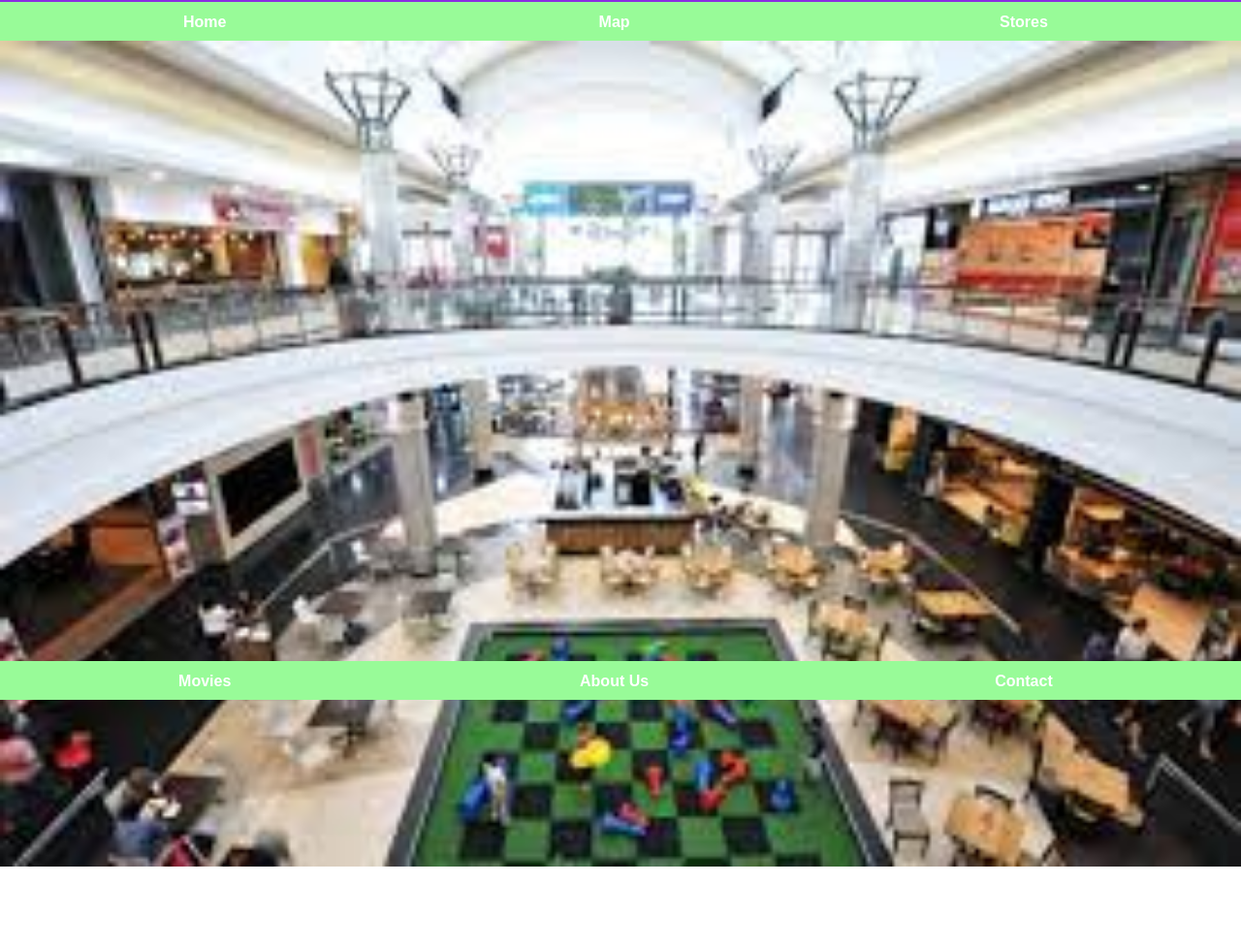
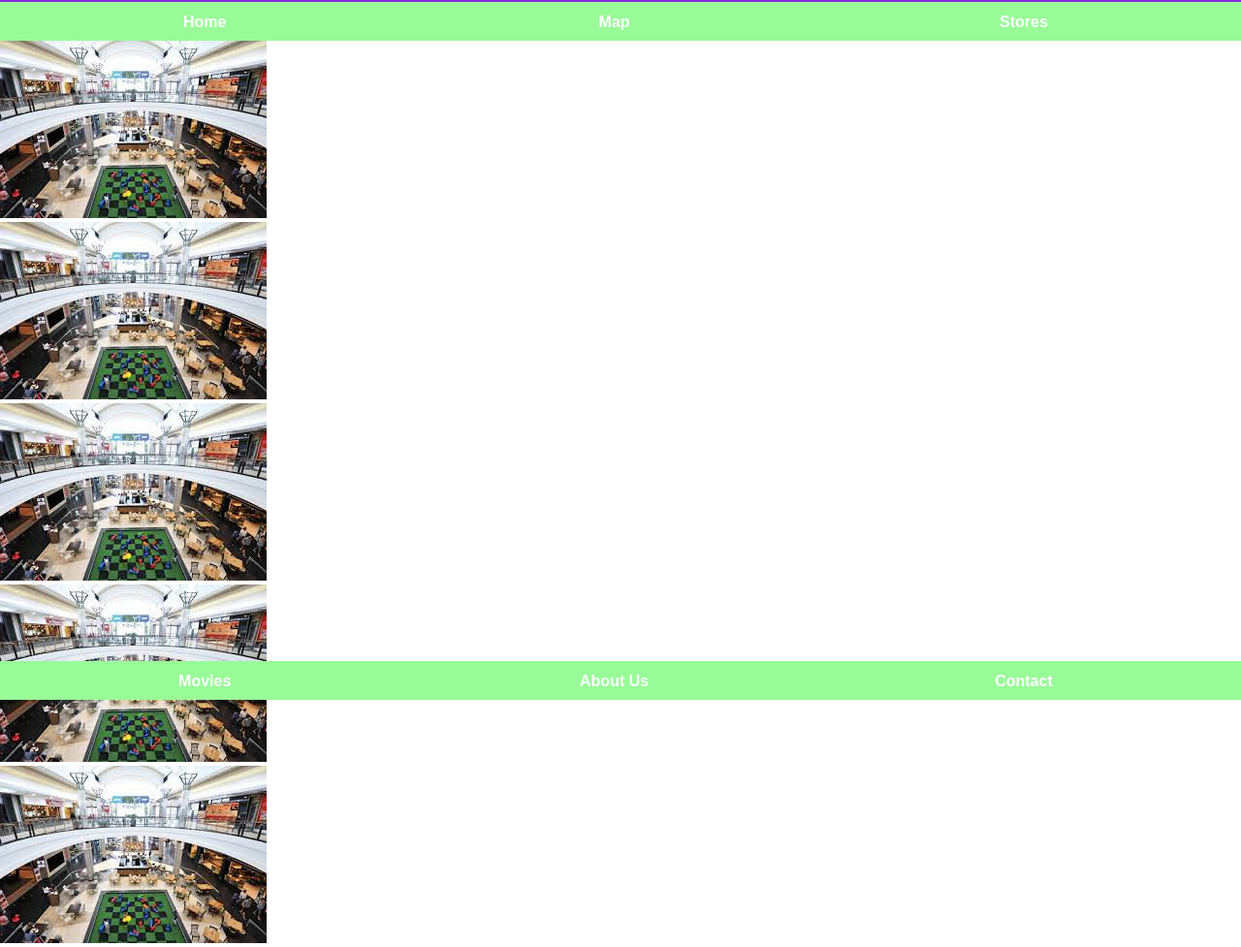
Before and after one commit to maloundylondy22-ITVarsity/Module-2-Assessment-2-, a plain HTML site: page index.html in a window 1280 px wide. Shown: the part 78-1055 px from the top of the page at 97% size. Before the commit the page ends 976 px from the top, so only its background shows below. Drawn offline with Linux system fonts and the light colour scheme.

Commit message:
Update index.html

```diff
--- a/index.html
+++ b/index.html
@@ -13,7 +13,21 @@
             <a href="stores.html">Stores</a>
         </div>
         <div id="main-home">
-            <img src="images/mall%2001.jpg" width="100%"/>
+             <div class="special1>
+                 <a href="#"><img src="images/mall%2001.jpg"/></a>
+             </div>
+             <div class="special2>
+                 <a href="#"><img src="images/mall%2001.jpg"/></a>
+             </div>
+             <div class="special3>
+                 <a href="#"><img src="images/mall%2001.jpg"/></a>
+             </div>
+             <div class="special4>
+                 <a href="#"><img src="images/mall%2001.jpg"/></a>
+             </div>
+             <div class="special5>
+                 <a href="#"><img src="images/mall%2001.jpg"/></a>
+             </div>
         </div>
         <div id="tabs-bottom">
             <a href="movies.html">Movies</a>
```
